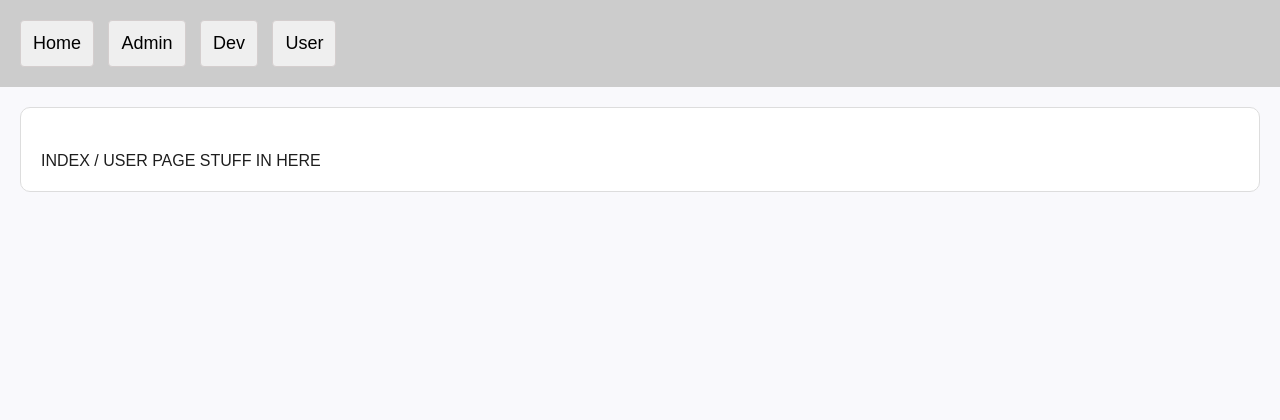
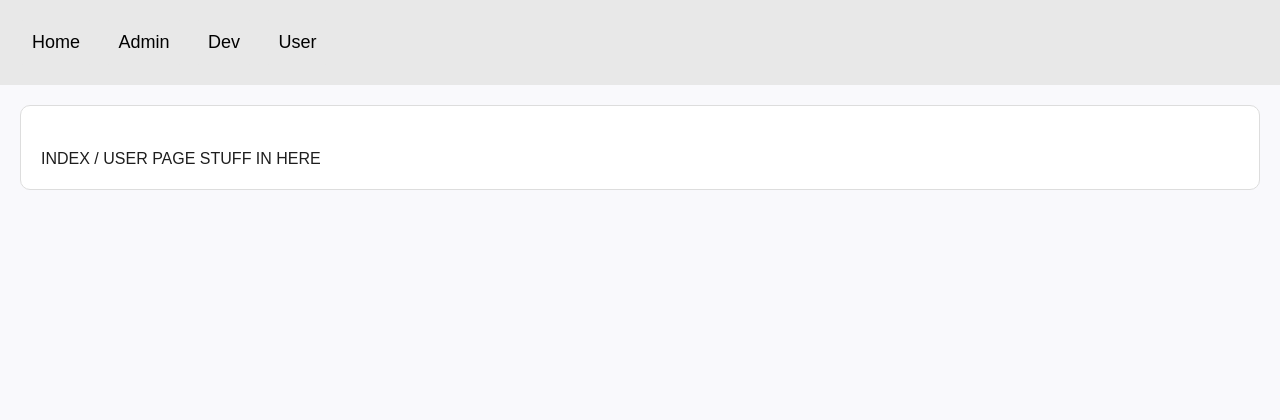
Before and after one commit to mrcrowley42/Project5, a Django app: page / in a window 1280 px wide. Shown: the top 420 px of the page. Run offline with Django 4.2, Linux system fonts and the light colour scheme; data comes from the database, SQL or seed files in the repository; parts of the project's set-up code (start-up, migrations or seed data) failed here and were passed over.

Commit message:
minor css update

```diff
--- a/project5/woe/static/woe/style.css
+++ b/project5/woe/static/woe/style.css
@@ -14,7 +14,7 @@ table, th, td {
 .navigation {
     padding: 20px;
     padding-bottom: 10px;
-    background-color: #CCC;
+    background-color: #e8e8e8;
     /* position: fixed; */
     /* width: 100%; */
     display: block;
@@ -57,12 +57,14 @@ body {
 
 .navigation button{
     font-size: 18px;
-    border: 1px solid rgb(212, 206, 206);
+    /* border: 1px solid rgb(212, 206, 206); */
+    border: none;
     border-radius: 4px;
 
     padding: 12px;
     margin-right: 10px;
     margin-bottom: 10px;
+    background-color: #e8e8e8;
     }
 
 .navigation button:hover{
```
